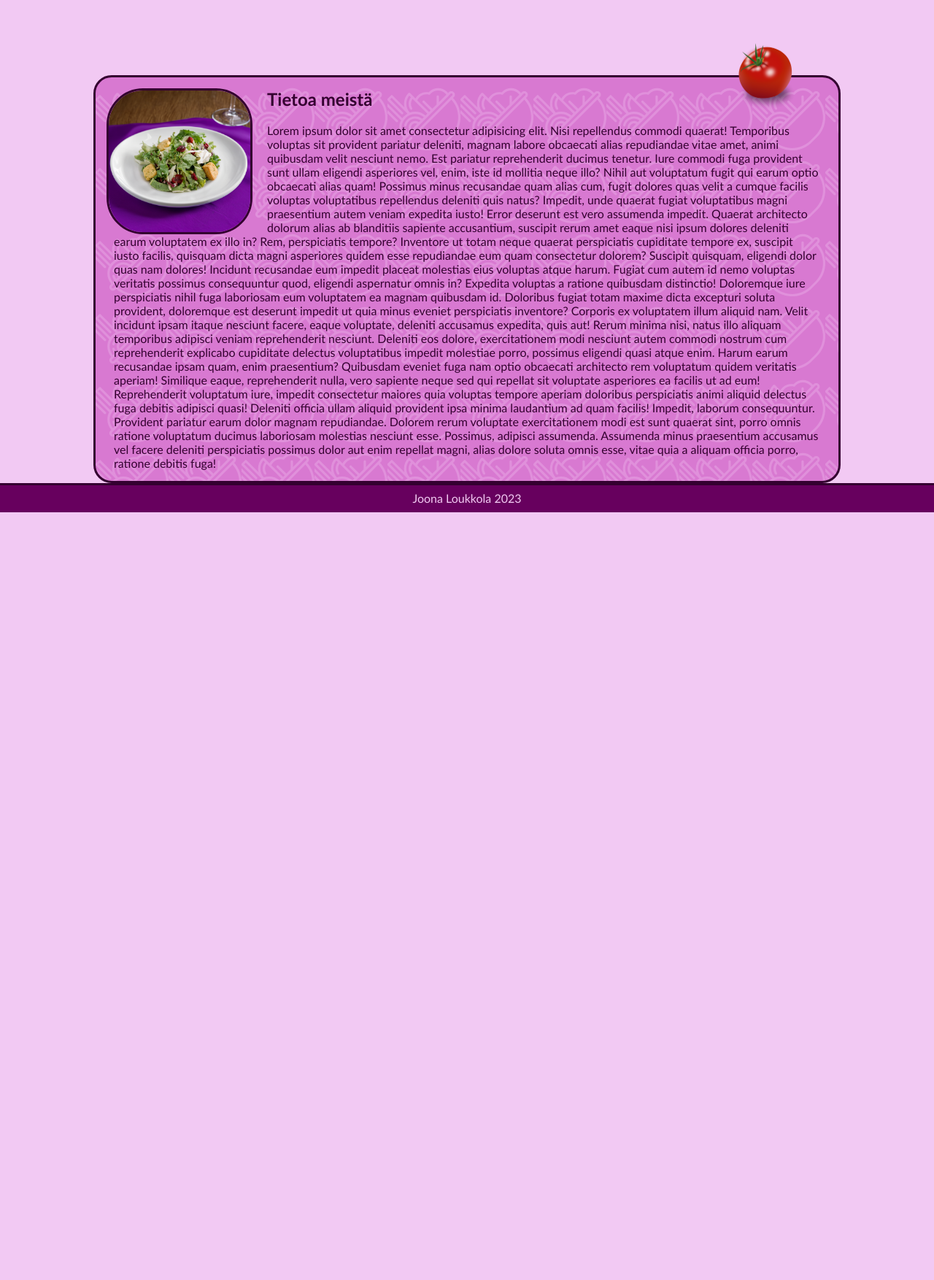
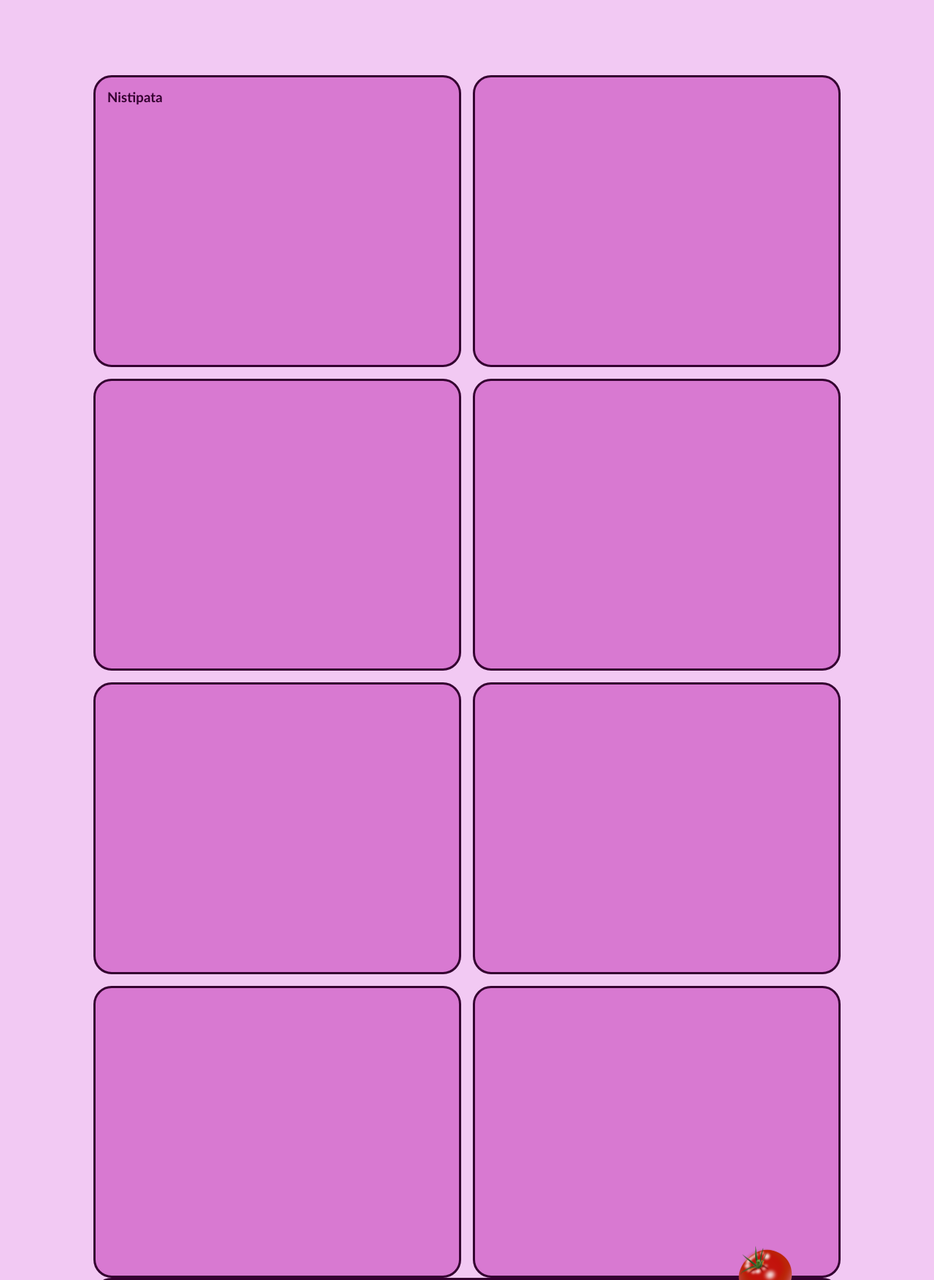
Before and after one commit to siikabb/ui-ux-excercise, a plain HTML site: page index.html in a window 1280 px wide. Shown: the part 536-2290 px from the top of the page at 73% size. Before the commit the page ends 1238 px from the top, so only its background shows below. Drawn offline with Linux system fonts and the light colour scheme.

Commit message:
add basic empty grid

```diff
--- a/css/style.css
+++ b/css/style.css
@@ -130,6 +130,21 @@ nav ul {
   flex: 3;
 }
 
+.menu-container {
+  display: grid;
+  grid-template-columns: 1fr 1fr;
+  gap: 1rem;
+  /* grid-template-rows: 300px; */
+}
+
+.menu-item {
+  min-height: 400px;
+  background-color: var(--med-light);
+  border: var(--default-border);
+  border-radius: 25px;
+  padding: 1rem;
+}
+
 .info {
   /* height: 400px; */
   /* position: absolute; */
--- a/index.html
+++ b/index.html
@@ -40,6 +40,32 @@
     </div>
     <div style="height: 150px">
       <button id="open_dialog">Open Dialog</button>
+    </div>
+    <div class="menu-container">
+      <section class="menu-item">
+        <h3 class="food-name">Nistipata</h3>
+      </section>
+      <section class="menu-item">
+        <h3 class="food-name"></h3>
+      </section>
+      <section class="menu-item">
+        <h3 class="food-name"></h3>
+      </section>
+      <section class="menu-item">
+        <h3 class="food-name"></h3>
+      </section>
+      <section class="menu-item">
+        <h3 class="food-name"></h3>
+      </section>
+      <section class="menu-item">
+        <h3 class="food-name"></h3>
+      </section>
+      <section class="menu-item">
+        <h3 class="food-name"></h3>
+      </section>
+      <section class="menu-item">
+        <h3 class="food-name"></h3>
+      </section>
     </div>
     <div class="info">
       <div id="info-content" class="clearfix">
```
